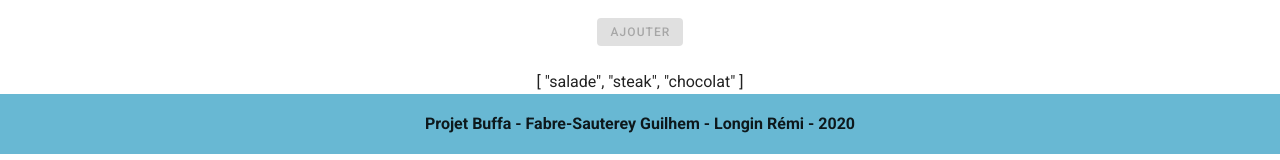
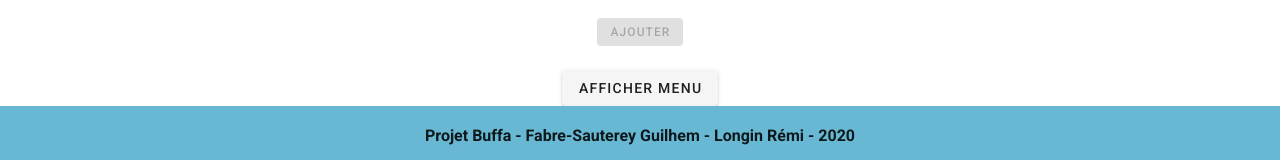
Before and after one commit to remiLNG/RestaurantsVueJS, a Vue app: page / in a window 1280 px wide. Shown: the part 1006-1166 px from the top of the page. Built offline with nearby package versions, Linux system fonts and the light colour scheme; no server answers.

Commit message:
fix menu

```diff
--- a/src/components/ListeDesRestaurants.vue
+++ b/src/components/ListeDesRestaurants.vue
@@ -197,8 +197,8 @@
           </v-dialog>
         </v-col>
       </v-container>
-      {{createMenu()}}
     </v-form>
+    <v-btn  type="submit" @click="createMenu()"> Afficher menu </v-btn>
     <v-footer color="#68B8D3">
       <v-col class="text-center">
         <strong> Projet Buffa - Fabre-Sauterey Guilhem - Longin Rémi - {{ new Date().getFullYear() }} </strong>
@@ -250,11 +250,12 @@ export default {
   },
   methods: {
     createMenu(){
-      var randEntree = Math.round(Math.random()*this.entrees.length)
-      var randPlat = Math.round(Math.random()*this.plat.length)
-      var randDessert = Math.round(Math.random()*this.dessert.length)
-      this.menu.push(this.entrees[randEntree],this.plat[randPlat],this.dessert[randDessert])
-      return this.menu
+      var randEntree = Math.floor(Math.random()*this.entrees.length)
+      var randPlat = Math.floor(Math.random()*this.plat.length)
+      var randDessert = Math.floor(Math.random()*this.dessert.length)
+      var tab = [this.entrees[randEntree],this.plat[randPlat],this.dessert[randDessert]]
+      this.menu = tab
+      alert(this.menu)
     },
     pagePrecedente() {
       if (this.page === 0) return;
```
